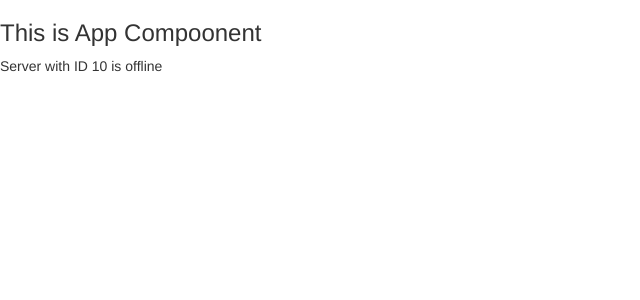
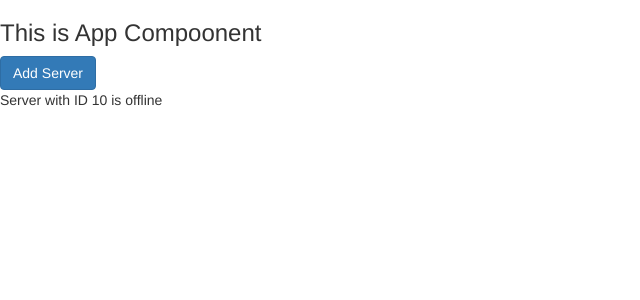
Before and after one commit to regi669/AngularCourse, an Angular app in the folder angular-course/: page / in a window 1280 px wide. Shown: the top 300 px of the page, without its empty margins (0-640 px from the left). Built offline with nearby package versions, Linux system fonts and the light colour scheme.

Commit message:
Property Binding

```diff
--- a/angular-course/src/app/app.component.html
+++ b/angular-course/src/app/app.component.html
@@ -1,2 +1,2 @@
 <h3>This is App Compoonent</h3>
-<app-server></app-server>
+<app-servers></app-servers>
--- a/angular-course/src/app/app.module.ts
+++ b/angular-course/src/app/app.module.ts
@@ -6,6 +6,7 @@
 import { SuccesAlertComponent } from './components/succes-alert/succes-alert.component';
 import { WarningAlertComponent } from './components/warning-alert/warning-alert.component';
 import { ServerComponent } from './components/server/server.component';
+import { ServersComponent } from './components/servers/servers.component';
 
 @NgModule({
   declarations: [
@@ -13,6 +14,7 @@
     SuccesAlertComponent,
     WarningAlertComponent,
     ServerComponent,
+    ServersComponent,
   ],
   imports: [
     BrowserModule,
--- /dev/null
+++ b/angular-course/src/app/components/servers/servers.component.html
@@ -0,0 +1,4 @@
+<button
+  class="btn btn-primary"
+  [disabled]="!allowNewServer">Add Server</button>
+<app-server></app-server>
--- /dev/null
+++ b/angular-course/src/app/components/servers/servers.component.ts
@@ -0,0 +1,19 @@
+import { Component, OnInit } from '@angular/core';
+
+@Component({
+  selector: 'app-servers',
+  templateUrl: './servers.component.html',
+  styleUrls: ['./servers.component.css']
+})
+export class ServersComponent implements OnInit {
+  allowNewServer = false;
+  constructor() {
+    setTimeout(() => {
+      this.allowNewServer = true;
+    },2000);
+  }
+
+  ngOnInit(): void {
+  }
+
+}
```
Also changed, not shown: angular-course/src/app/components/servers/servers.component.css (added).
